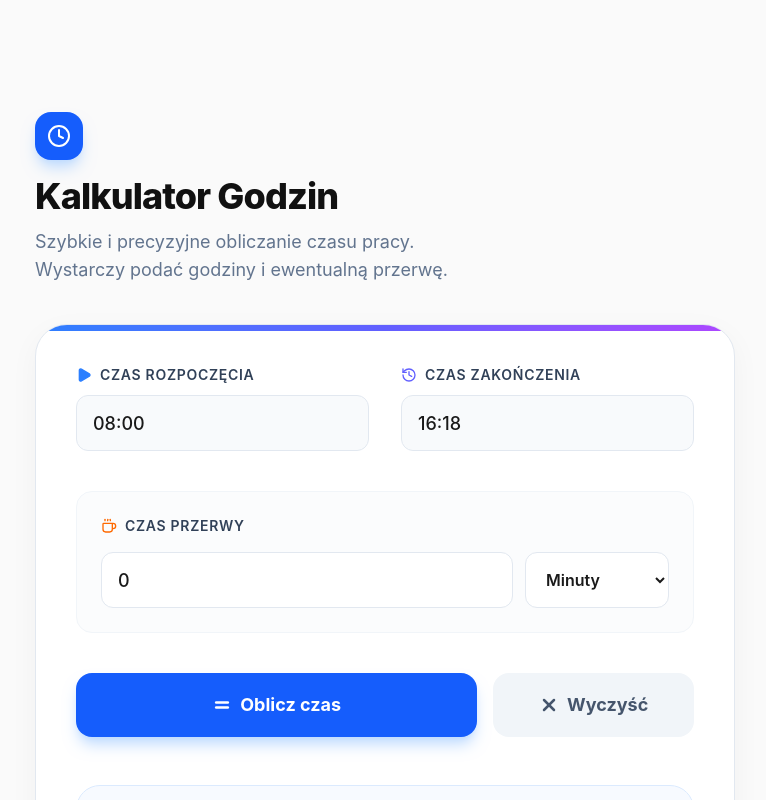
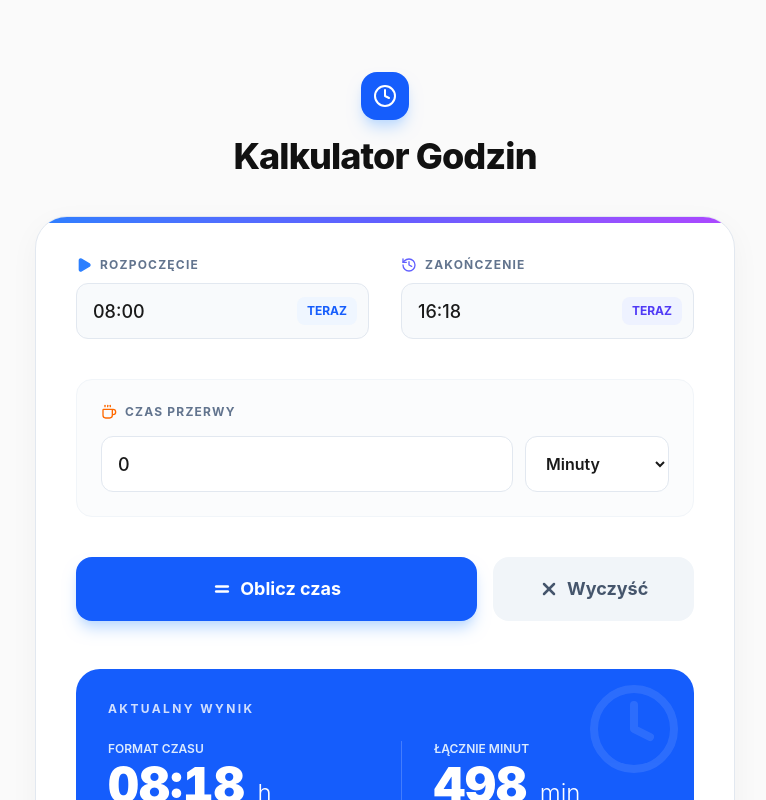
Before and after one commit to pracakod/kalkulator, a Next.js app: page / in a window 1280 px wide. Both pictures are taken after a click on the button "Oblicz czas". Shown: the top 800 px of the page, without its empty margins (255-1021 px from the left). Built offline with nearby package versions, Linux system fonts and the light colour scheme.

Commit message:
Remove subtitle and footer for cleaner UI

```diff
--- a/app/layout.tsx
+++ b/app/layout.tsx
@@ -4,12 +4,37 @@ import './globals.css';
 export const metadata: Metadata = {
   title: 'Kalkulator Godzin',
   description: 'Oblicz ilość czasu między dwoma określonymi godzinami.',
+  manifest: '/manifest.json',
+  themeColor: '#2563eb',
+  viewport: 'width=device-width, initial-scale=1, maximum-scale=1, user-scalable=0',
 };
 
 export default function RootLayout({children}: {children: React.ReactNode}) {
   return (
-    <html lang="en">
-      <body suppressHydrationWarning>{children}</body>
+    <html lang="pl">
+      <head>
+        <link rel="manifest" href="/manifest.json" />
+        <meta name="theme-color" content="#2563eb" />
+        <link rel="apple-touch-icon" href="/icon-192.png" />
+      </head>
+      <body suppressHydrationWarning>
+        {children}
+        <script
+          dangerouslySetInnerHTML={{
+            __html: `
+              if ('serviceWorker' in navigator) {
+                window.addEventListener('load', function() {
+                  navigator.serviceWorker.register('/sw.js').then(function(registration) {
+                    console.log('ServiceWorker registration successful');
+                  }, function(err) {
+                    console.log('ServiceWorker registration failed: ', err);
+                  });
+                });
+              }
+            `,
+          }}
+        />
+      </body>
     </html>
   );
 }
--- a/app/page.tsx
+++ b/app/page.tsx
@@ -1,8 +1,18 @@
 'use client';
 
-import { useState } from 'react';
-import { Equal, X, Clock, Play, GraduationCap as Finish, Coffee, History } from 'lucide-react';
+import { useState, useEffect } from 'react';
+import { Equal, X, Clock, Play, Coffee, History as HistoryIcon, Trash2, Smartphone } from 'lucide-react';
 import { cn } from '@/lib/utils';
+
+interface HistoryItem {
+  id: string;
+  start: string;
+  end: string;
+  break: string;
+  breakUnit: string;
+  result: string;
+  timestamp: number;
+}
 
 export default function Home() {
   const [startTime, setStartTime] = useState('08:00');
@@ -10,6 +20,24 @@ export default function Home() {
   const [breakTime, setBreakTime] = useState('0');
   const [breakUnit, setBreakUnit] = useState('minutes');
   const [result, setResult] = useState<{ timeFormatted: string; totalMinutes: number } | null>(null);
+  const [history, setHistory] = useState<HistoryItem[]>([]);
+
+  // Load history from localStorage
+  useEffect(() => {
+    const saved = localStorage.getItem('calc_history');
+    if (saved) {
+      try {
+        setHistory(JSON.parse(saved));
+      } catch (e) {
+        console.error('Failed to parse history', e);
+      }
+    }
+  }, []);
+
+  // Save history to localStorage
+  useEffect(() => {
+    localStorage.setItem('calc_history', JSON.stringify(history));
+  }, [history]);
 
   const setCurrentTime = (setter: (val: string) => void) => {
     const now = new Date();
@@ -60,6 +88,7 @@ export default function Home() {
     const startTotalMins = parseTimeToMinutes(startTime);
     let endTotalMins = parseTimeToMinutes(endTime);
 
+    // Cross-day shift logic (08:00 to 07:00 next day)
     if (endTotalMins < startTotalMins) {
       endTotalMins += 24 * 60;
     }
@@ -75,10 +104,24 @@ export default function Home() {
     const hours = Math.floor(totalMins / 60);
     const mins = Math.round(totalMins % 60);
 
+    const timeFormatted = `${String(hours).padStart(2, '0')}:${String(mins).padStart(2, '0')}`;
+
     setResult({
-      timeFormatted: `${String(hours).padStart(2, '0')}:${String(mins).padStart(2, '0')}`,
+      timeFormatted,
       totalMinutes: Math.round(totalMins),
     });
+
+    // Add to history
+    const newItem: HistoryItem = {
+      id: Date.now().toString(),
+      start: formatTimeStr(startTime),
+      end: formatTimeStr(endTime),
+      break: breakTime,
+      breakUnit,
+      result: timeFormatted,
+      timestamp: Date.now(),
+    };
+    setHistory((prev) => [newItem, ...prev.slice(0, 9)]);
 
     setStartTime(formatTimeStr(startTime));
     setEndTime(formatTimeStr(endTime));
@@ -91,27 +134,34 @@ export default function Home() {
     setResult(null);
   };
 
+  const removeHistoryItem = (id: string) => {
+    setHistory((prev) => prev.filter((item) => item.id !== id));
+  };
+
+  const clearHistory = () => {
+    if (confirm('Czy na pewno chcesz wyczyścić całą historię?')) {
+      setHistory([]);
+    }
+  };
+
   return (
-    <div className="min-h-screen bg-[#fafafa] text-[#1a1a1a] p-4 md:p-8 font-sans selection:bg-blue-100">
-      <div className="max-w-[700px] mx-auto pt-10 md:pt-20">
-        <div className="mb-10 text-center md:text-left">
+    <div className="min-h-screen bg-[#fafafa] text-[#1a1a1a] p-4 md:p-8 font-sans selection:bg-blue-100 pb-24">
+      <div className="max-w-[700px] mx-auto pt-4 md:pt-10">
+        <div className="mb-10 text-center">
           <div className="inline-flex items-center justify-center w-12 h-12 bg-blue-600 text-white rounded-2xl mb-4 shadow-lg shadow-blue-200">
             <Clock className="w-6 h-6" />
           </div>
-          <h1 className="text-4xl font-extrabold tracking-tight mb-3 text-[#111]">Kalkulator Godzin</h1>
-          <p className="text-slate-500 text-lg max-w-md">
-            Szybkie i precyzyjne obliczanie czasu pracy. Wystarczy podać godziny i ewentualną przerwę.
-          </p>
+          <h1 className="text-3xl md:text-4xl font-extrabold tracking-tight mb-2 text-[#111]">Kalkulator Godzin</h1>
         </div>
 
         <div className="bg-white border border-slate-200 rounded-[2rem] shadow-[0_8px_30px_rgb(0,0,0,0.04)] p-6 md:p-10 mb-8 overflow-hidden relative">
           <div className="absolute top-0 left-0 w-full h-1.5 bg-gradient-to-r from-blue-500 via-indigo-500 to-purple-500"></div>
 
-          <div className="grid grid-cols-1 md:grid-cols-2 gap-8 mb-10">
+          <div className="grid grid-cols-1 md:grid-cols-2 gap-6 md:gap-8 mb-10">
             {/* Start Time */}
             <div>
-              <label className="flex items-center text-sm font-semibold mb-2.5 text-slate-700 uppercase tracking-wider">
-                <Play className="w-4 h-4 mr-2 text-blue-500 fill-blue-500" /> Czas rozpoczęcia
+              <label className="flex items-center text-xs font-bold mb-2.5 text-slate-500 uppercase tracking-widest">
+                <Play className="w-4 h-4 mr-2 text-blue-500 fill-blue-500" /> Rozpoczęcie
               </label>
               <div className="relative group">
                 <input
@@ -125,7 +175,7 @@ export default function Home() {
                 />
                 <button
                   onClick={() => setCurrentTime(setStartTime)}
-                  className="absolute right-3 top-1/2 -translate-y-1/2 text-xs font-bold text-blue-600 hover:text-blue-700 bg-blue-50 px-2.5 py-1.5 rounded-lg opacity-0 group-hover:opacity-100 transition-opacity"
+                  className="absolute right-3 top-1/2 -translate-y-1/2 text-xs font-bold text-blue-600 hover:text-blue-700 bg-blue-50 px-2.5 py-1.5 rounded-lg active:scale-95 transition-all"
                 >
                   TERAZ
                 </button>
@@ -134,8 +184,8 @@ export default function Home() {
 
             {/* End Time */}
             <div>
-              <label className="flex items-center text-sm font-semibold mb-2.5 text-slate-700 uppercase tracking-wider">
-                <History className="w-4 h-4 mr-2 text-indigo-500" /> Czas zakończenia
+              <label className="flex items-center text-xs font-bold mb-2.5 text-slate-500 uppercase tracking-widest">
+                <HistoryIcon className="w-4 h-4 mr-2 text-indigo-500" /> Zakończenie
               </label>
               <div className="relative group">
                 <input
@@ -149,7 +199,7 @@ export default function Home() {
                 />
                 <button
                   onClick={() => setCurrentTime(setEndTime)}
-                  className="absolute right-3 top-1/2 -translate-y-1/2 text-xs font-bold text-indigo-600 hover:text-indigo-700 bg-indigo-50 px-2.5 py-1.5 rounded-lg opacity-0 group-hover:opacity-100 transition-opacity"
+                  className="absolute right-3 top-1/2 -translate-y-1/2 text-xs font-bold text-indigo-600 hover:text-indigo-700 bg-indigo-50 px-2.5 py-1.5 rounded-lg active:scale-95 transition-all"
                 >
                   TERAZ
                 </button>
@@ -159,7 +209,7 @@ export default function Home() {
 
           {/* Break Time */}
           <div className="mb-10 bg-slate-50/50 p-6 rounded-2xl border border-slate-100">
-            <label className="flex items-center text-sm font-semibold mb-4 text-slate-700 uppercase tracking-wider">
+            <label className="flex items-center text-xs font-bold mb-4 text-slate-500 uppercase tracking-widest">
               <Coffee className="w-4 h-4 mr-2 text-orange-500" /> Czas przerwy
             </label>
             <div className="flex flex-col sm:flex-row gap-3">
@@ -181,44 +231,44 @@ export default function Home() {
             </div>
           </div>
 
-          {/* Buttons */}
+          {/* Main Action Buttons */}
           <div className="flex flex-col sm:flex-row gap-4">
             <button
               onClick={calculate}
-              className="flex-[2] h-16 bg-blue-600 hover:bg-blue-700 text-white rounded-2xl flex items-center justify-center text-lg font-bold transition-all transform hover:scale-[1.01] active:scale-[0.99] shadow-lg shadow-blue-200"
+              className="flex-[2] h-16 bg-blue-600 hover:bg-blue-700 active:scale-[0.98] text-white rounded-2xl flex items-center justify-center text-lg font-bold transition-all shadow-lg shadow-blue-200"
             >
               <Equal className="w-5 h-5 mr-2 stroke-[3]" /> Oblicz czas
             </button>
             <button
               onClick={clear}
-              className="flex-1 h-16 bg-slate-100 hover:bg-slate-200 text-slate-600 rounded-2xl flex items-center justify-center text-lg font-bold transition-all"
+              className="flex-1 h-16 bg-slate-100 hover:bg-slate-200 active:scale-[0.98] text-slate-600 rounded-2xl flex items-center justify-center text-lg font-bold transition-all"
             >
               <X className="w-5 h-5 mr-2 stroke-[3]" /> Wyczyść
             </button>
           </div>
 
-          {/* Result Section */}
+          {/* Active Result */}
           {result && (
-            <div className="mt-12 p-8 bg-blue-50/50 rounded-3xl border border-blue-100 relative overflow-hidden group">
-              <div className="absolute top-0 right-0 p-3 opacity-10 group-hover:opacity-20 transition-opacity">
-                <Clock className="w-20 h-20 text-blue-600" />
+            <div className="mt-12 p-8 bg-blue-600 rounded-3xl text-white relative overflow-hidden animate-in fade-in slide-in-from-bottom-4 duration-500">
+              <div className="absolute top-0 right-0 p-3 opacity-10">
+                <Clock className="w-24 h-24" />
               </div>
               <div className="relative z-10">
-                <h3 className="text-sm font-bold text-blue-600 uppercase tracking-[0.2em] mb-6">
-                  Wynik obliczeń
+                <h3 className="text-xs font-bold uppercase tracking-[0.2em] mb-6 opacity-80">
+                  Aktualny Wynik
                 </h3>
 
-                <div className="grid grid-cols-1 sm:grid-cols-2 gap-8">
+                <div className="grid grid-cols-1 sm:grid-cols-2 gap-8 text-center sm:text-left">
                   <div>
-                    <div className="text-slate-500 text-sm font-medium mb-1">Format czasu</div>
-                    <div className="text-4xl font-black text-slate-900 tabular-nums">
-                      {result.timeFormatted} <span className="text-xl font-medium text-slate-400">h</span>
+                    <div className="text-blue-100 text-xs font-semibold mb-1 uppercase">Format czasu</div>
+                    <div className="text-5xl font-black tabular-nums">
+                      {result.timeFormatted} <span className="text-2xl font-light">h</span>
                     </div>
                   </div>
-                  <div>
-                    <div className="text-slate-500 text-sm font-medium mb-1">Łącznie minut</div>
-                    <div className="text-4xl font-black text-slate-900 tabular-nums">
-                      {result.totalMinutes} <span className="text-xl font-medium text-slate-400">min</span>
+                  <div className="sm:border-l sm:border-white/20 sm:pl-8">
+                    <div className="text-blue-100 text-xs font-semibold mb-1 uppercase">Łącznie minut</div>
+                    <div className="text-5xl font-black tabular-nums">
+                      {result.totalMinutes} <span className="text-2xl font-light">min</span>
                     </div>
                   </div>
                 </div>
@@ -227,9 +277,64 @@ export default function Home() {
           )}
         </div>
 
-        <div className="text-center text-slate-400 text-sm mt-12 pb-10">
-          <p>© 2024 Kalkulator Godzin • Precyzyjne narzędzie do planowania czasu</p>
-        </div>
+        {/* History Section */}
+        {history.length > 0 && (
+          <div className="mt-12 animate-in fade-in duration-700">
+            <div className="flex items-center justify-between mb-6 px-4">
+              <div className="flex items-center">
+                <div className="w-8 h-8 bg-slate-200 rounded-lg flex items-center justify-center mr-3">
+                  <HistoryIcon className="w-4 h-4 text-slate-600" />
+                </div>
+                <h2 className="text-xl font-bold text-slate-800">Ostatnie wyniki</h2>
+              </div>
+              <button
+                onClick={clearHistory}
+                className="text-sm font-semibold text-slate-400 hover:text-red-500 flex items-center transition-colors"
+              >
+                <Trash2 className="w-4 h-4 mr-1" /> Wyczyść
+              </button>
+            </div>
+
+            <div className="space-y-3">
+              {history.map((item) => (
+                <div
+                  key={item.id}
+                  className="bg-white border border-slate-100 rounded-2xl p-4 flex items-center justify-between shadow-sm hover:border-blue-100 transition-all"
+                >
+                  <div className="flex items-center gap-4">
+                    <div className="text-xs font-bold text-slate-400 w-12 hidden sm:block">
+                      {new Date(item.timestamp).toLocaleTimeString([], { hour: '2-digit', minute: '2-digit' })}
+                    </div>
+                    <div>
+                      <div className="flex items-center text-sm font-medium text-slate-600">
+                        <span>{item.start}</span>
+                        <X className="w-3 h-3 mx-2 rotate-45 text-slate-300" />
+                        <span>{item.end}</span>
+                        {parseFloat(item.break) > 0 && (
+                          <span className="ml-2 text-[10px] bg-orange-50 text-orange-600 px-1.5 py-0.5 rounded-full font-bold">
+                            -{item.break}{item.breakUnit === 'minutes' ? 'min' : 'h'}
+                          </span>
+                        )}
+                      </div>
+                    </div>
+                  </div>
+                  <div className="flex items-center gap-4">
+                    <div className="text-lg font-bold text-blue-600">
+                      {item.result}
+                    </div>
+                    <button
+                      onClick={() => removeHistoryItem(item.id)}
+                      className="text-slate-300 hover:text-red-400 p-1"
+                    >
+                      <Trash2 className="w-4 h-4" />
+                    </button>
+                  </div>
+                </div>
+              ))}
+            </div>
+          </div>
+        )}
+
       </div>
     </div>
   );
--- /dev/null
+++ b/public/sw.js
@@ -0,0 +1,20 @@
+const CACHE_NAME = 'kalkulator-v1';
+const urlsToCache = [
+  './',
+  './index.html',
+  './manifest.json'
+];
+
+self.addEventListener('install', event => {
+  event.waitUntil(
+    caches.open(CACHE_NAME)
+      .then(cache => cache.addAll(urlsToCache))
+  );
+});
+
+self.addEventListener('fetch', event => {
+  event.respondWith(
+    caches.match(event.request)
+      .then(response => response || fetch(event.request))
+  );
+});
```
Also changed, not shown: public/manifest.json (added).
